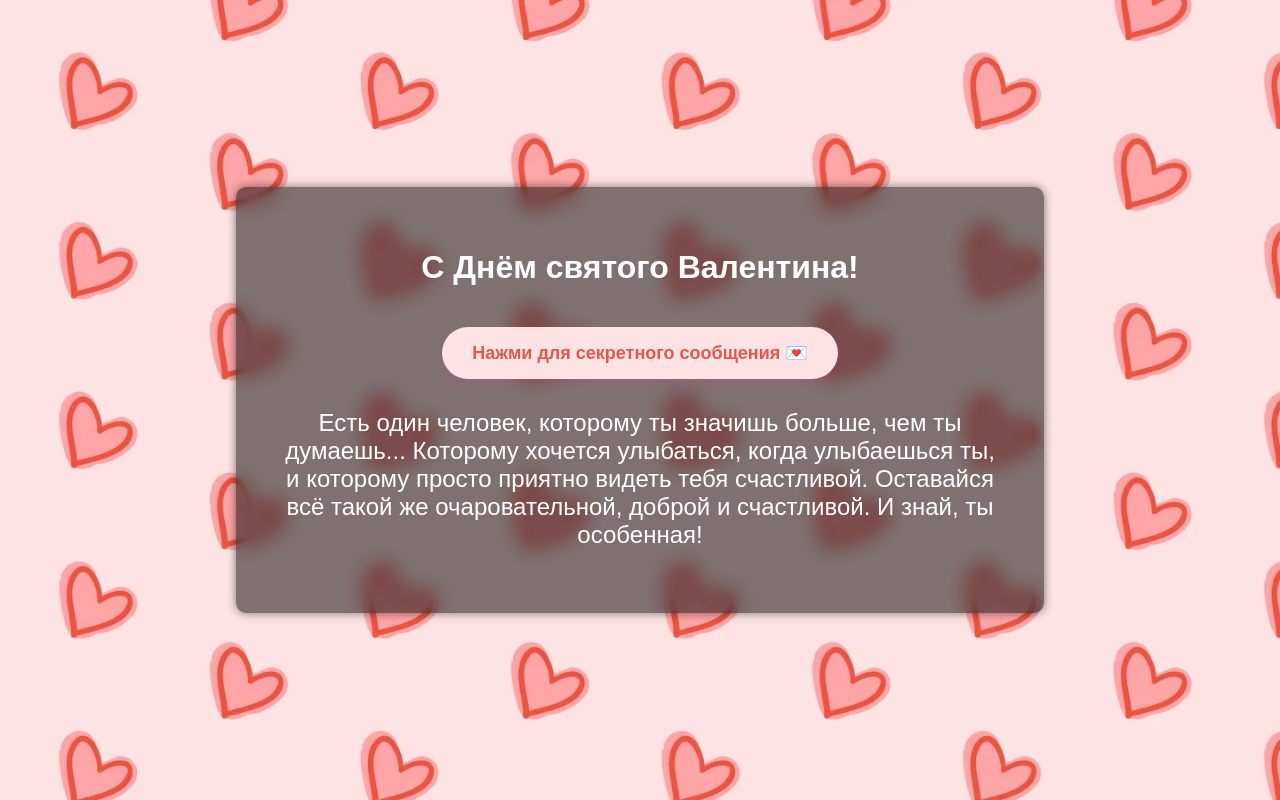
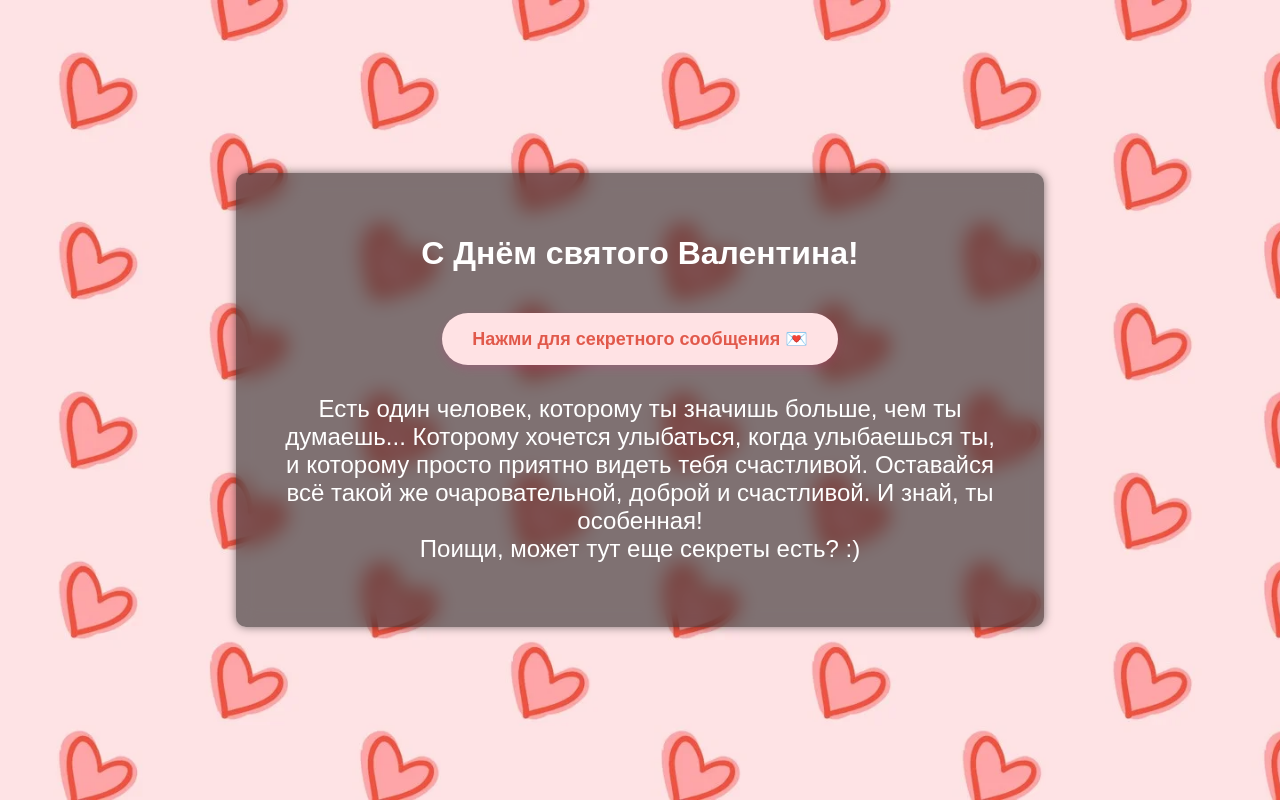
Before and after one commit to even098/valentine_page, a website: page index.html in a window 1280 px wide. Both pictures are taken after a click on the button "Нажми для секретного сообщения 💌". Shown: the top 800 px of the page. Drawn offline with Linux system fonts and the light colour scheme.

Commit message:
Update index.html

```diff
--- a/index.html
+++ b/index.html
@@ -14,7 +14,7 @@
   <button id="enableAudio" class="custom-button" onclick="toggleText()">Нажми для секретного сообщения 💌</button>
   <p id="secret" class="hidden-text fade-in">Есть один человек, которому ты значишь больше, чем ты думаешь...
   Которому хочется улыбаться, когда улыбаешься ты, и которому просто приятно видеть тебя счастливой. Оставайся всё
-  такой же очаровательной, доброй и счастливой. И знай, ты особенная!</p>
+  такой же очаровательной, доброй и счастливой. И знай, ты особенная!<br>Поищи, может тут еще секреты есть? :)</p>
 </div>
 
 <div id="secret2" style="display: none;">
```
